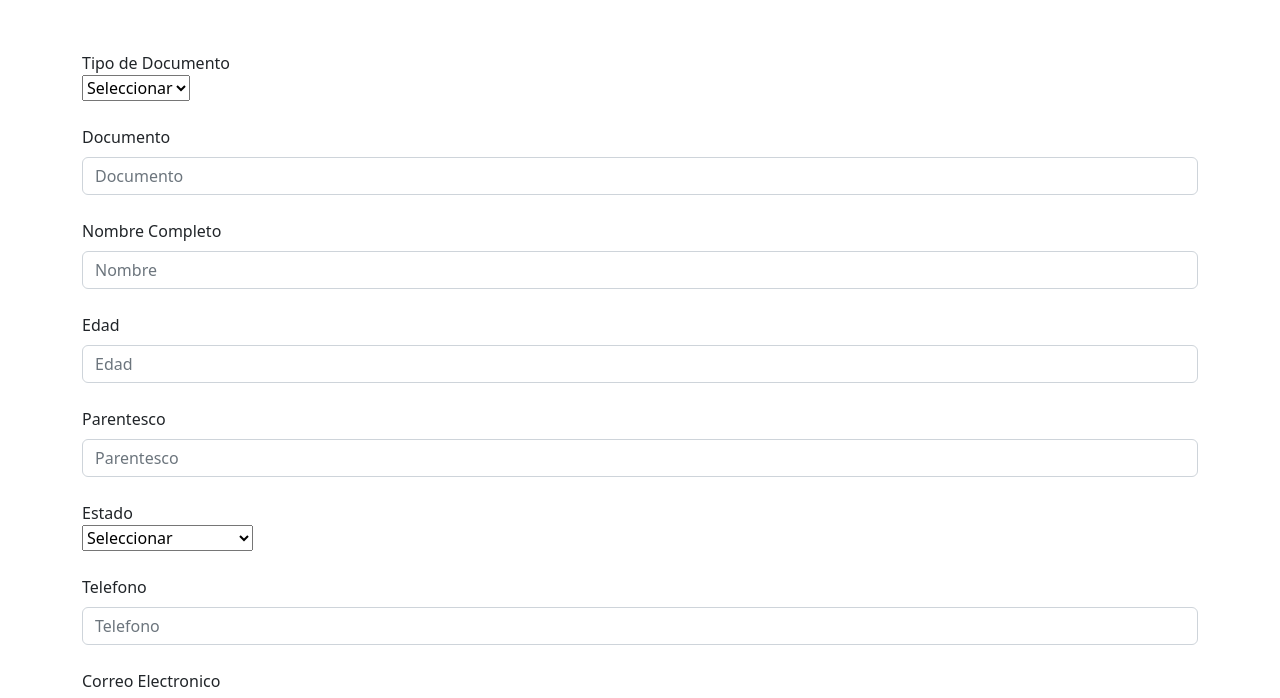
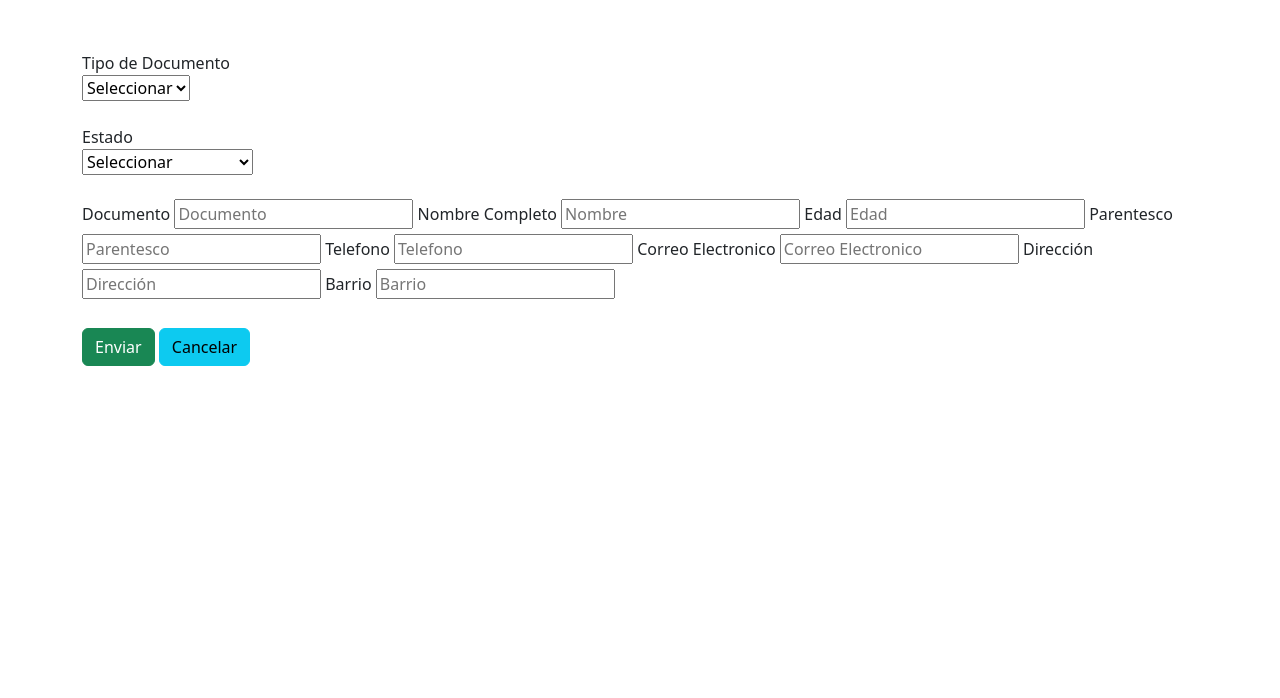
Before and after one commit to joseluismadrid/Repaso_javascript, a plain HTML site: page validaciones/acudiente.html in a window 1280 px wide. Shown: the part 101-799 px from the top of the page. Drawn offline with nearby package versions, Linux system fonts and the light colour scheme.

Commit message:
Septima modificacion

```diff
--- a/validaciones/acudiente.html
+++ b/validaciones/acudiente.html
@@ -26,14 +26,6 @@
           <option value="3">RC</option>
           <option value="4">DE</option>
         </select><br><br>
-        <label for="" class="form-label">Documento</label>
-        <input type="text"class="form-control" name="" id="documento"  placeholder="Documento "><br>
-        <label for="" class="form-label">Nombre Completo</label>
-        <input type="text"class="form-control" name="" id="nombres"  placeholder="Nombre "><br>
-        <label for="" class="form-label">Edad</label>
-        <input type="text"class="form-control" name="" id="edad"  placeholder="Edad "><br>
-        <label for="" class="form-label">Parentesco</label>
-        <input type="text"class="form-control" name="" id="parentesco"  placeholder="Parentesco"><br>
         <label for=""> Estado</label><br>
         <select name="" id="estado" >
           <option value="0">Seleccionar</option>
@@ -43,14 +35,22 @@
           <option value="4">Inactivo legalmente</option>
           <option value="5">Fallecido</option>
         </select><br><br>
+        <label for="" class="form-label">Documento</label>
+        <input type="text"class="form-control-mb-3" name="" id="documento"  placeholder="Documento ">
+        <label for="" class="form-label">Nombre Completo</label>
+        <input type="text"class="form-control-mb-3" name="" id="nombres"  placeholder="Nombre ">
+        <label for="" class="form-label">Edad</label>
+        <input type="text"class="form-control-mb-3" name="" id="edad"  placeholder="Edad ">
+        <label for="" class="form-label">Parentesco</label>
+        <input type="text"class="form-control-mb-3" name="" id="parentesco"  placeholder="Parentesco">
         <label for="" class="form-label">Telefono</label>
-        <input type="text"class="form-control" name="" id="telefono"  placeholder="Telefono"><br>
+        <input type="text"class="form-control-mb-3" name="" id="telefono"  placeholder="Telefono">
         <label for="" class="form-label">Correo Electronico</label>
-        <input type="email"class="form-control" name="" id="correo"  placeholder="Correo Electronico"><br>
+        <input type="email"class="form-control-mb-3" name="" id="correo"  placeholder="Correo Electronico">
         <label for="" class="form-label">Dirección</label>
-        <input type="text"class="form-control" name="" id="direccion"  placeholder="Dirección"><br>
+        <input type="text"class="form-control-mb-3" name="" id="direccion"  placeholder="Dirección">
         <label for="" class="form-label">Barrio</label>
-        <input type="text"class="form-control" name="" id="barrio" placeholder="Barrio"><br>
+        <input type="text"class="form-control-mb-3" name="" id="barrio" placeholder="Barrio"><br><br>
         <button type="submit" id="btnEnviar" class="btn btn-success">Enviar</button>
         <button type="submit" id="btnCancelar" class="btn btn-info">Cancelar</button>
        </form>
```
